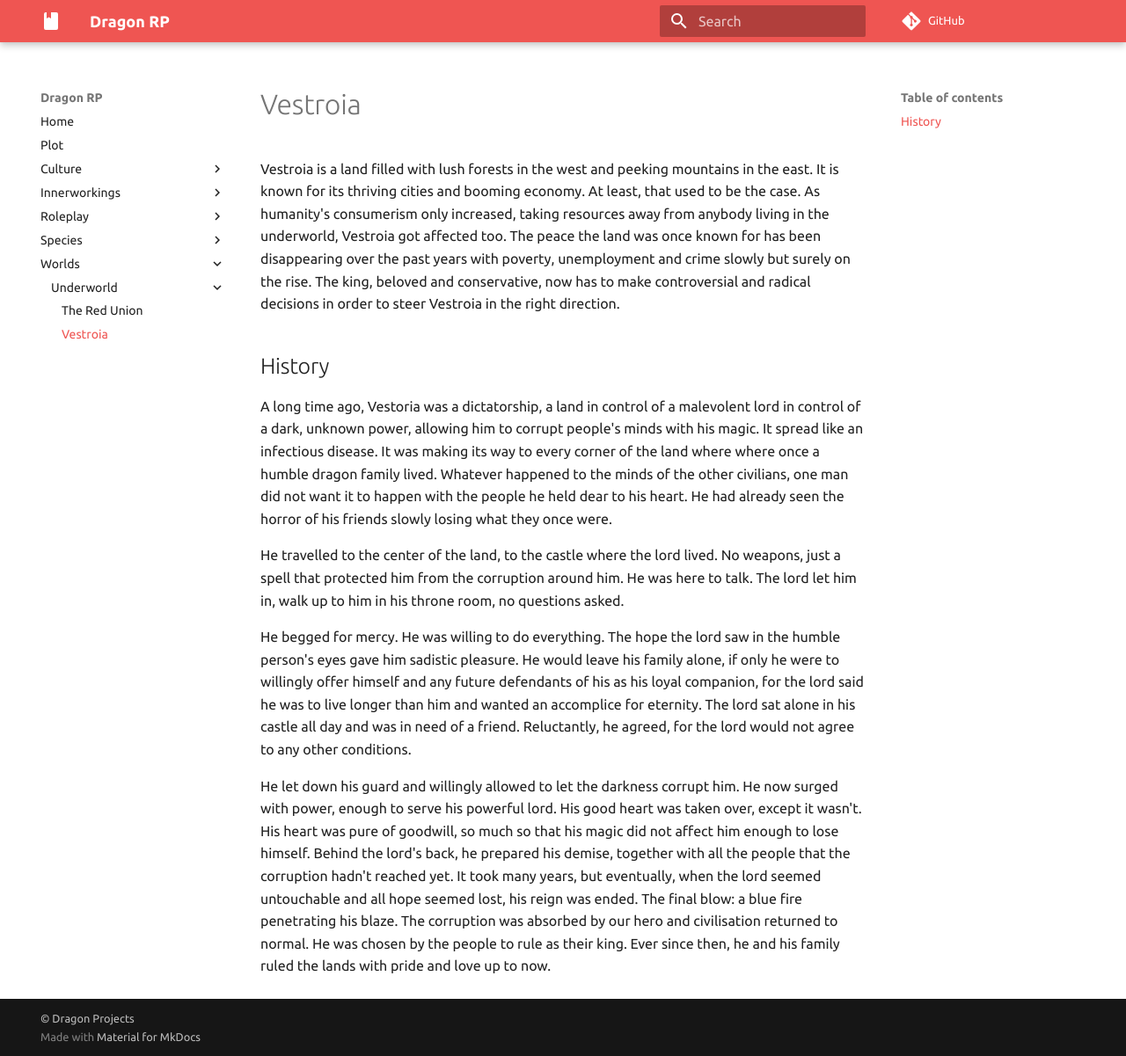
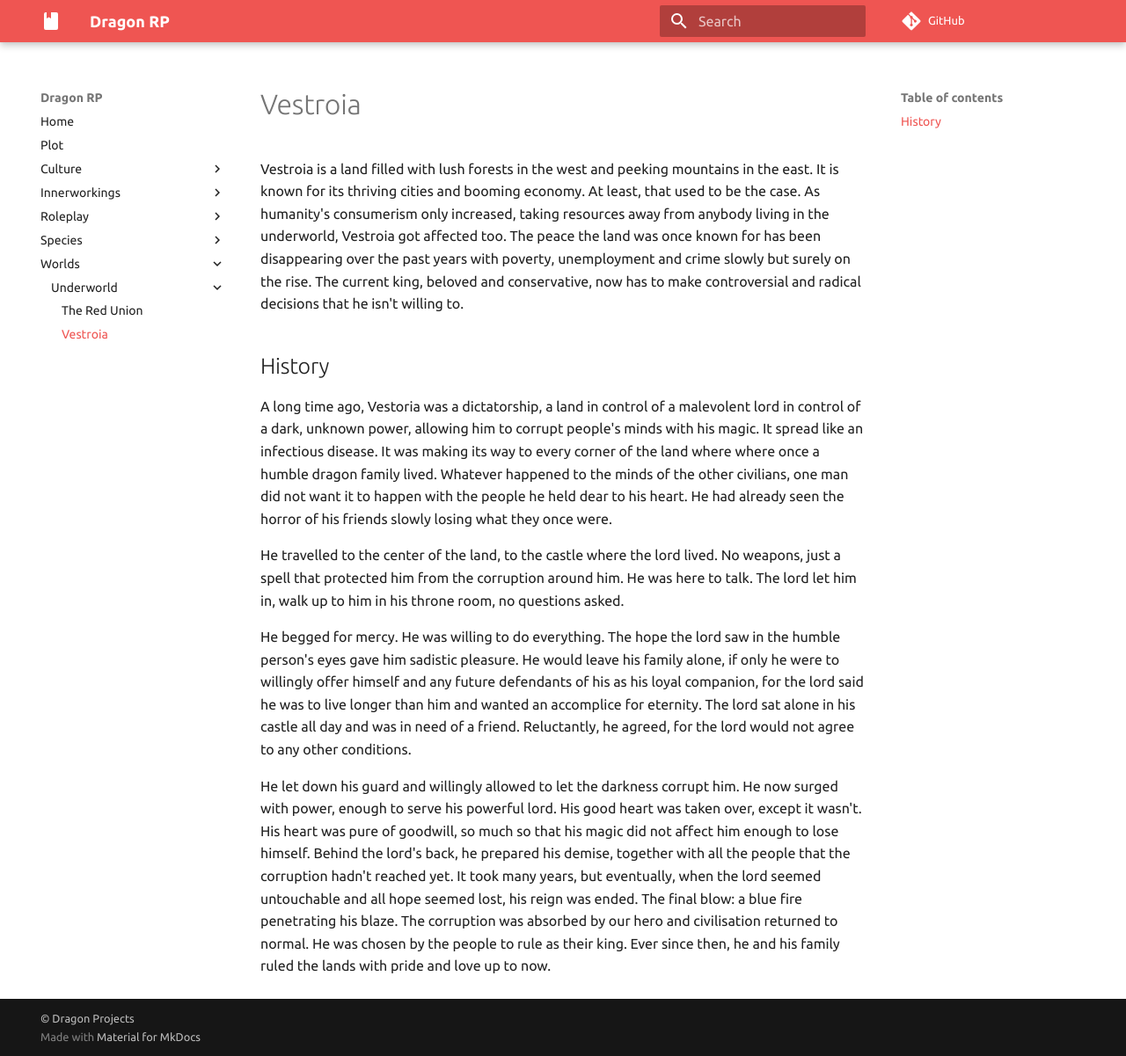
Before and after one commit to dragonprojects/dragonroleplay, an MkDocs documentation site: the page built from docs/Worlds/Underworld/Vestroia.md, in a window 1280 px wide and 1201 px high. Shown: the whole window at 88% size. Built offline with MkDocs 1.6.1 and Material for MkDocs 9.7.7, drawn with Linux system fonts in a browser that asks for light colours; comment, search, counter and statistics services are not loaded.

Commit message:
Update Vestroia.md

```diff
--- a/docs/Worlds/Underworld/Vestroia.md
+++ b/docs/Worlds/Underworld/Vestroia.md
@@ -1,6 +1,6 @@
 # Vestroia
 
-Vestroia is a land filled with lush forests in the west and peeking mountains in the east. It is known for its thriving cities and booming economy. At least, that used to be the case. As humanity's consumerism only increased, taking resources away from anybody living in the underworld, Vestroia got affected too. The peace the land was once known for has been disappearing over the past years with poverty, unemployment and crime slowly but surely on the rise. The king, beloved and conservative, now has to make controversial and radical decisions in order to steer Vestroia in the right direction.
+Vestroia is a land filled with lush forests in the west and peeking mountains in the east. It is known for its thriving cities and booming economy. At least, that used to be the case. As humanity's consumerism only increased, taking resources away from anybody living in the underworld, Vestroia got affected too. The peace the land was once known for has been disappearing over the past years with poverty, unemployment and crime slowly but surely on the rise. The current king, beloved and conservative, now has to make controversial and radical decisions that he isn't willing to.
 
 ## History
 A long time ago, Vestoria was a dictatorship, a land in control of a malevolent lord in control of a dark, unknown power, allowing him to corrupt people's minds with his magic. It spread like an infectious disease. It was making its way to every corner of the land where where once a humble dragon family lived. Whatever happened to the minds of the other civilians, one man did not want it to happen with the people he held dear to his heart. He had already seen the horror of his friends slowly losing what they once were.
```
